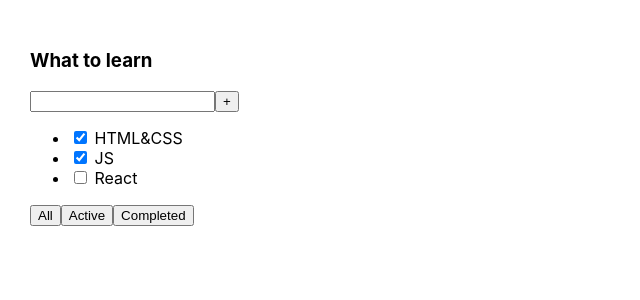
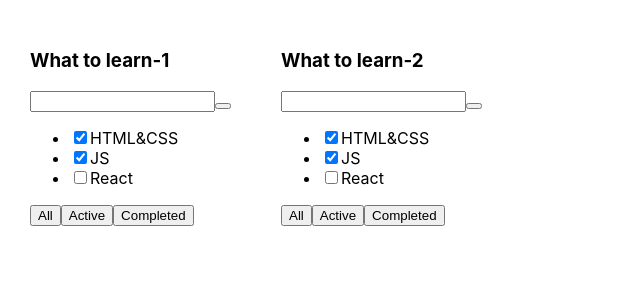
Before and after one commit to RuslanSmap/Todolist, a React (Vite) app: page / in a window 1280 px wide. Shown: the top 300 px of the page, without its empty margins (0-640 px from the left). Built offline with nearby package versions, Linux system fonts and the light colour scheme.

Commit message:
todolist

```diff
--- a/src/App.tsx
+++ b/src/App.tsx
@@ -1,33 +1,29 @@
 import './App.css'
+import {Todolist} from "./components/Todolist.tsx";
+
 
 function App() {
-  return (
-      <div className="app">
-        <div>
-          <h3>What to learn</h3>
-          <div>
-            <input/>
-            <button>+</button>
-          </div>
-          <ul>
-            <li>
-              <input type="checkbox" checked={true}/> <span>HTML&CSS</span>
-            </li>
-            <li>
-              <input type="checkbox" checked={true}/> <span>JS</span>
-            </li>
-            <li>
-              <input type="checkbox" checked={false}/> <span>React</span>
-            </li>
-          </ul>
-          <div>
-            <button>All</button>
-            <button>Active</button>
-            <button>Completed</button>
-          </div>
+    const truck1 = "What to learn-1"
+    const truck2 = "What to learn-2"
+
+    const tasks1 = [
+        {id: 1, title: 'HTML&CSS', isDone: true},
+        {id: 2, title: 'JS', isDone: true},
+        {id: 3, title: 'ReactJS', isDone: false},
+    ]
+
+    const tasks2 = [
+        {id: 1, title: 'Hello world', isDone: true},
+        {id: 2, title: 'I am Happy', isDone: true},
+        {id: 3, title: 'Yo', isDone: false},
+    ]
+
+    return (
+        <div className="app">
+            <Todolist truck={truck1} />
+            <Todolist truck={truck2}/>
         </div>
-      </div>
-  )
+    )
 }
 
 export default App
--- /dev/null
+++ b/src/components/Todolist.tsx
@@ -0,0 +1,27 @@
+type TodolistProps = {
+    truck: string,
+}
+
+
+export const Todolist = ({truck}: TodolistProps) => {
+
+    return (
+        <div>
+            <h3>{truck}</h3>
+            <div>
+                <input/>
+                <button></button>
+            </div>
+            <ul>
+                <li><input type="checkbox" checked={true}/><span>HTML&CSS</span></li>
+                <li><input type="checkbox" checked={true}/><span>JS</span></li>
+                <li><input type="checkbox" checked={false}/><span>React</span></li>
+            </ul>
+            <div>
+                <button>All</button>
+                <button>Active</button>
+                <button>Completed</button>
+            </div>
+        </div>
+    )
+}
```
